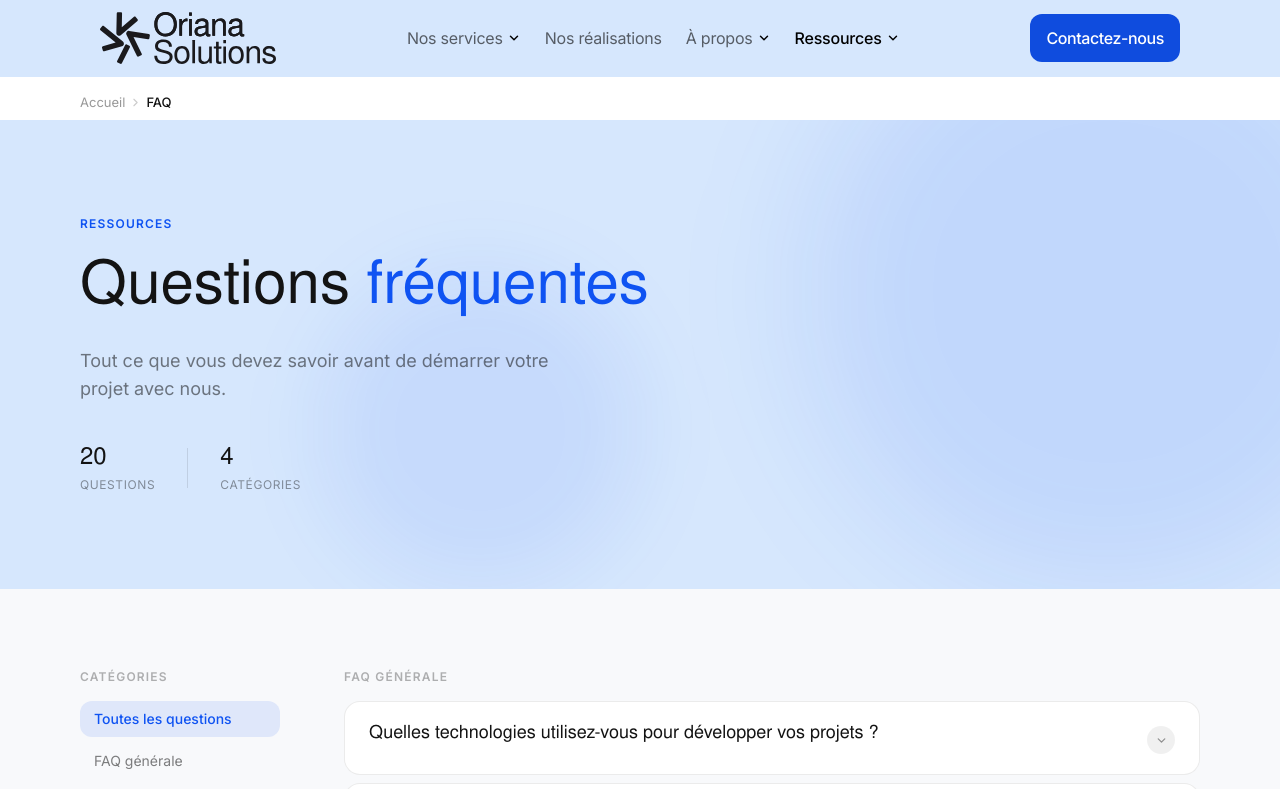
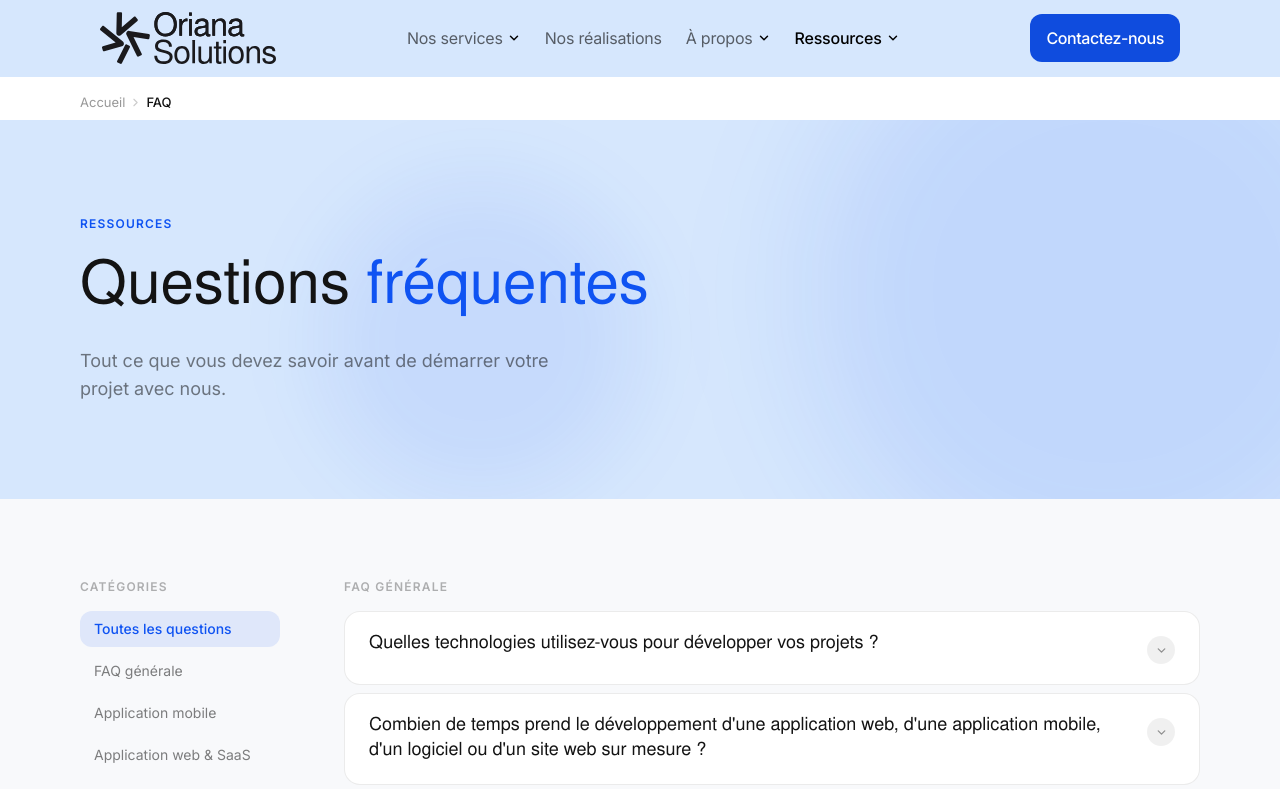
Before and after one commit to MathieuGames/orianasolutions-website, a Next.js app: page /faq in a window 1280 px wide. Shown: the top 789 px of the page. Built offline with nearby package versions, Linux system fonts and the light colour scheme.

Commit message:
fix: remove stats from FAQ hero

```diff
--- a/app/faq/page.tsx
+++ b/app/faq/page.tsx
@@ -38,21 +38,9 @@ export default function FAQPage() {
           <h1 className="font-heading font-normal text-4xl sm:text-5xl xl:text-6xl text-heading leading-tight mb-5">
             Questions <span className="text-primary">fréquentes</span>
           </h1>
-          <p className="text-black/50 text-base sm:text-lg max-w-lg mb-10">
+          <p className="text-black/50 text-base sm:text-lg max-w-lg">
             Tout ce que vous devez savoir avant de démarrer votre projet avec nous.
           </p>
-
-          <div className="flex items-center gap-8">
-            <div className="flex flex-col gap-0.5">
-              <span className="text-2xl font-heading font-normal text-heading">20</span>
-              <span className="text-xs text-black/40 uppercase tracking-wider">questions</span>
-            </div>
-            <div className="w-px h-10 bg-black/10" />
-            <div className="flex flex-col gap-0.5">
-              <span className="text-2xl font-heading font-normal text-heading">4</span>
-              <span className="text-xs text-black/40 uppercase tracking-wider">catégories</span>
-            </div>
-          </div>
         </Container>
       </div>
 
```
